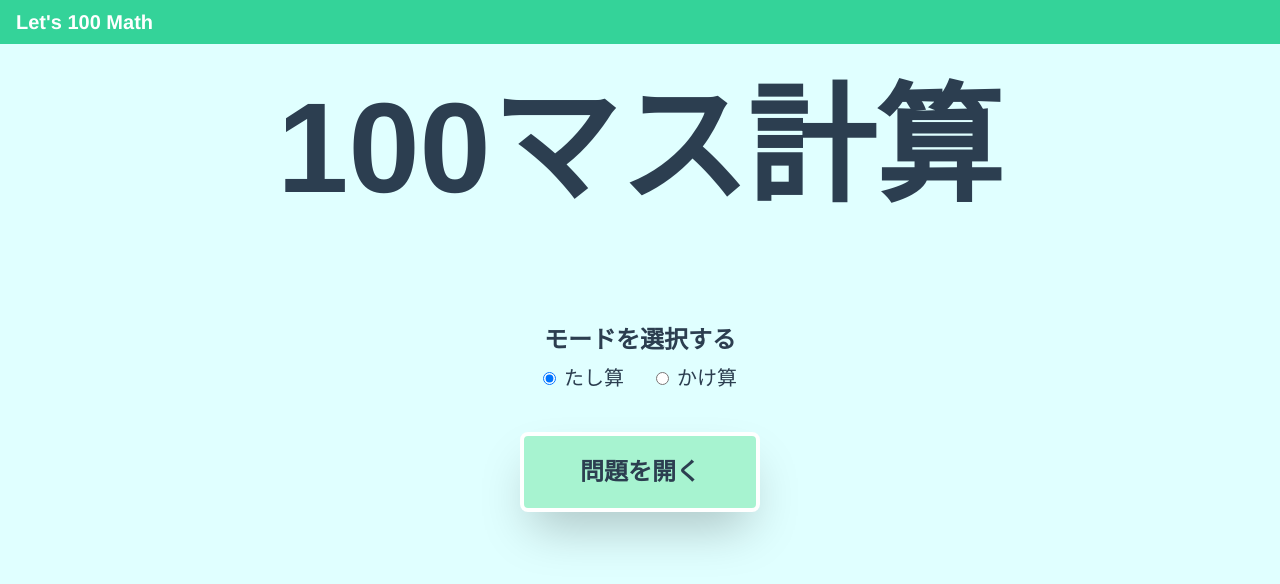
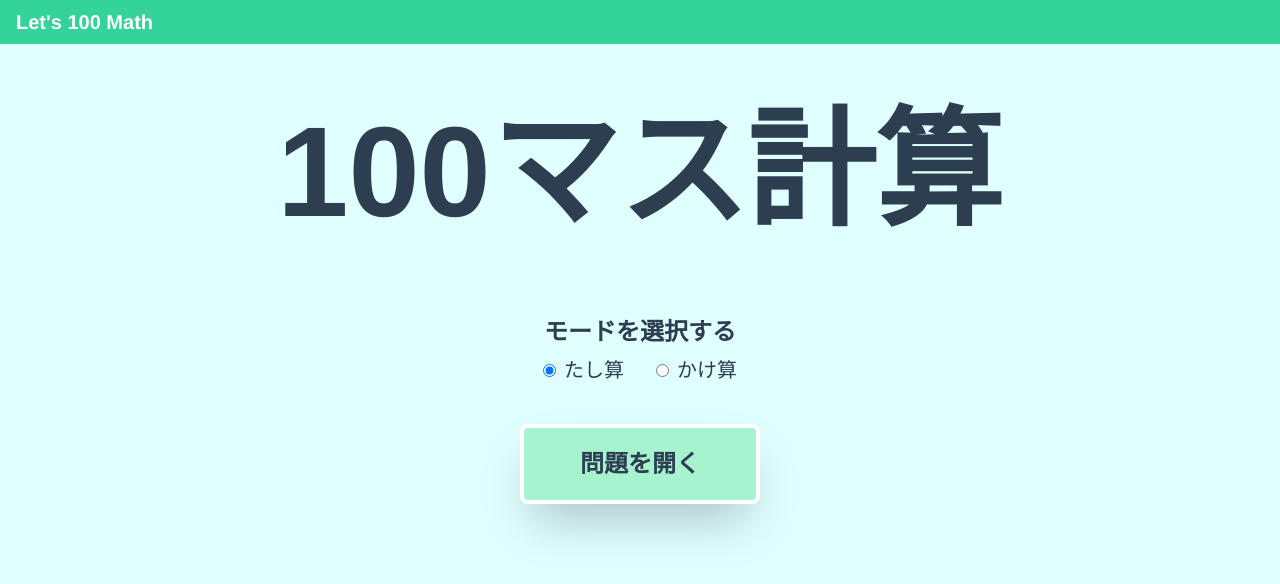
Before and after one commit to tatatata-tattan/hyaku-math, a Vue app: page /#/ in a window 1280 px wide. Shown: the top 584 px of the page. Built offline with nearby package versions, Linux system fonts and the light colour scheme.

Commit message:
fix(home): レイアウトの修正

```diff
--- a/src/components/pages/Home.vue
+++ b/src/components/pages/Home.vue
@@ -1,7 +1,7 @@
 <template>
   <div class="mt-10 mx-auto container">
-    <p class="mt-10 text-9xl font-extrabold text-center">100マス計算</p>
-    <p class="mt-28 mb-2 text-2xl text-center font-bold">モードを選択する</p>
+    <p class="mt-16 text-9xl font-extrabold text-center">100マス計算</p>
+    <p class="mt-20 mb-2 text-2xl text-center font-bold">モードを選択する</p>
     <div class="flex justify-center">
       <label class="mr-8 text-xl">
         <input
```
